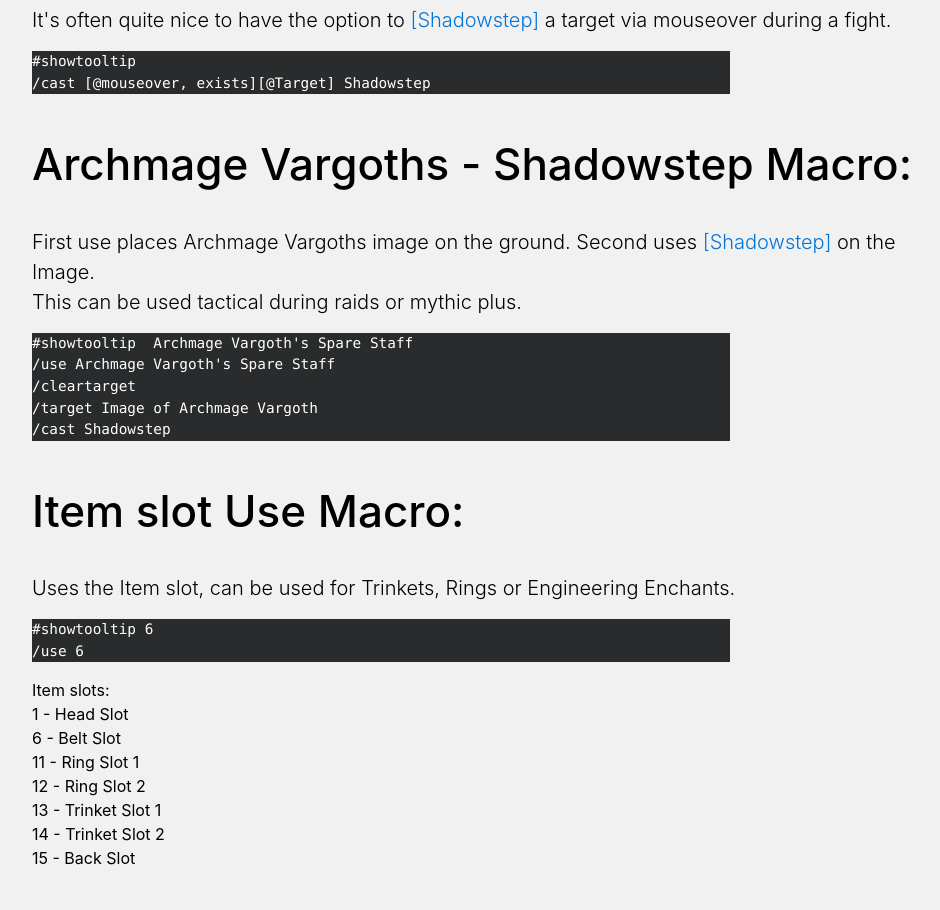
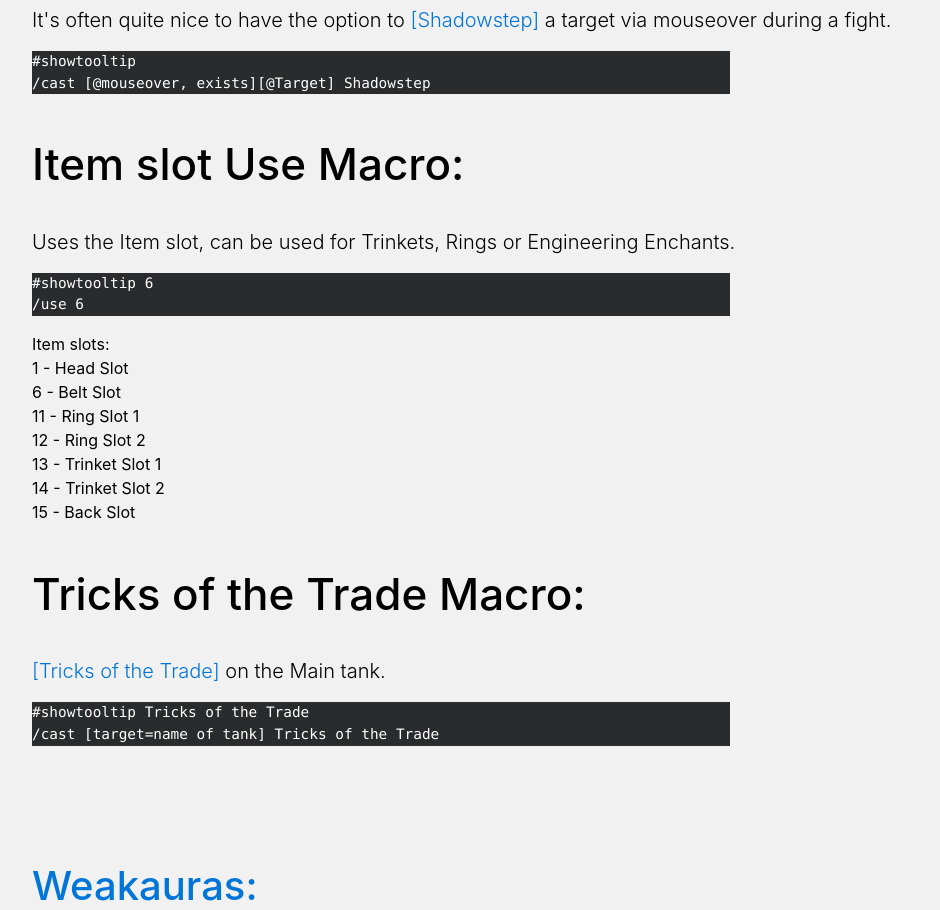
Before and after one commit to fuu1/fuu1.github.io, a plain HTML site: page guide_interface.html in a window 1280 px wide. Shown: the part 2319-3229 px from the top of the page, without its empty margins (303-1243 px from the left). Drawn offline with nearby package versions, Linux system fonts and the light colour scheme; a script that the page names is missing.

Commit message:
t21 update part 1

```diff
--- a/guide_interface.html
+++ b/guide_interface.html
@@ -144,16 +144,6 @@
             <a href="https://www.wowhead.com/spell=36563">[Shadowstep]</a> a target via mouseover during a fight.</p>
           <pre class="bg-inverse text-left w-75"><code>#showtooltip
 /cast [@mouseover, exists][@Target] Shadowstep
-</code></pre>
-          <h3 class="">Archmage Vargoths - Shadowstep Macro:</h3>
-          <p class="lead">First use places Archmage Vargoths image on the ground. Second uses
-            <a href="https://www.wowhead.com/spell=36563">[Shadowstep]</a> on the Image.
-            <br>This can be used tactical during raids or mythic plus.</p>
-          <pre class="bg-inverse text-left w-75"><code>#showtooltip  Archmage Vargoth's Spare Staff
-/use Archmage Vargoth's Spare Staff
-/cleartarget
-/target Image of Archmage Vargoth
-/cast Shadowstep
 </code></pre>
           <h3 class="">Item slot Use Macro:
             <br> </h3>
```
Also changed, not shown: guide_basics.html (+5 -1 lines), guide_dfa.html (+7 -2 lines), guide_non_dfa.html (+2 -1 lines).
